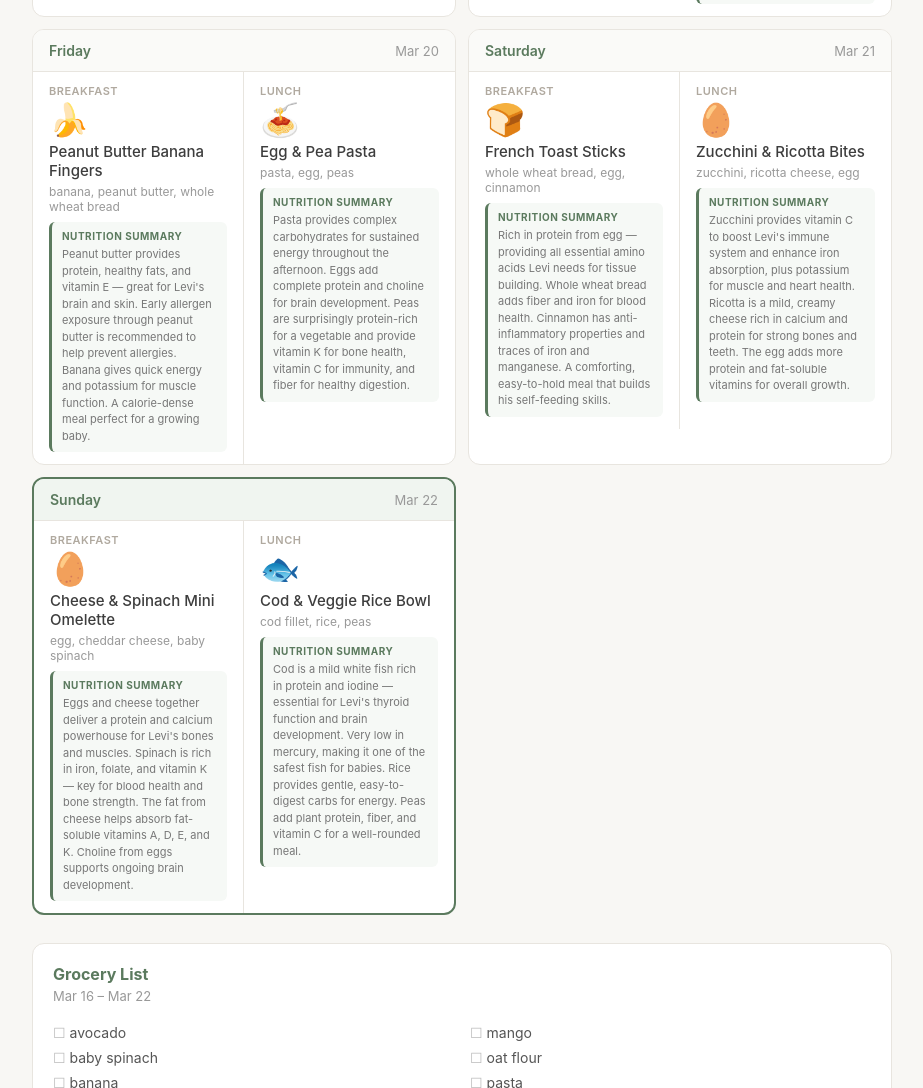
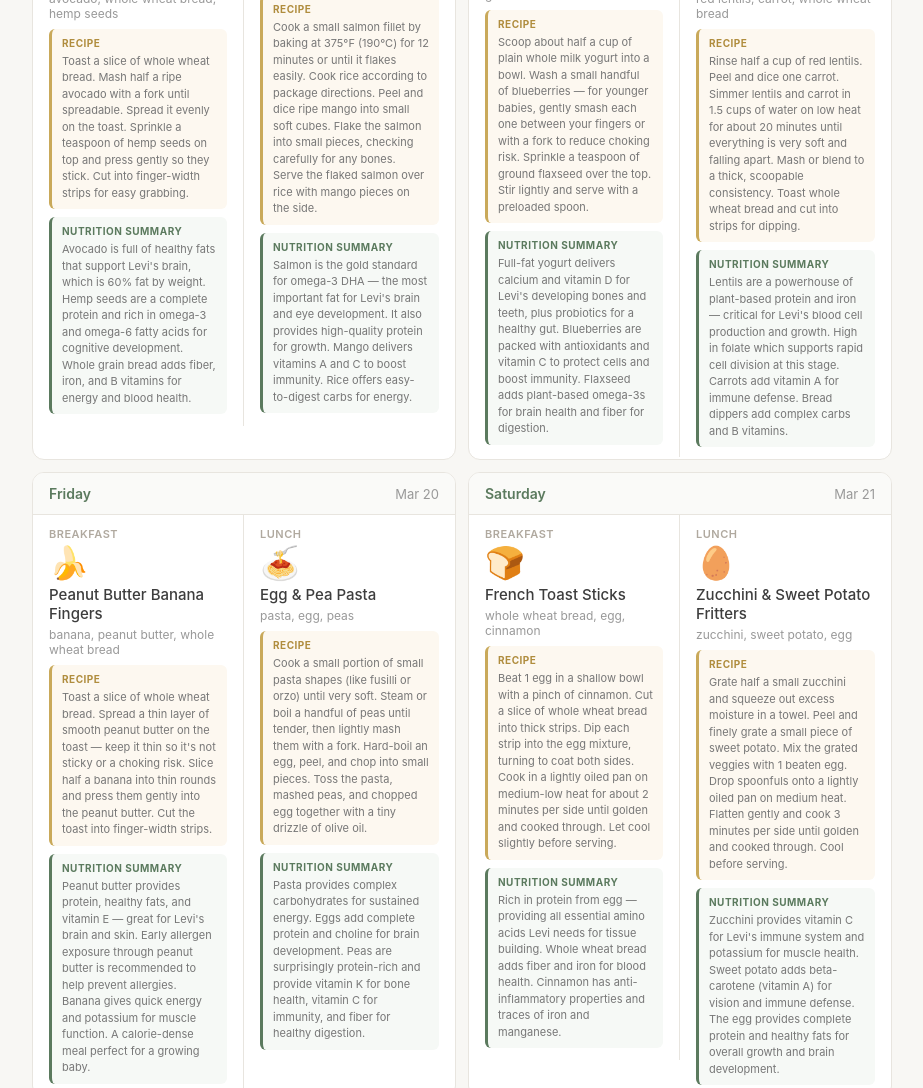
Before and after one commit to kristof-flowtive/levis-meal-planner, a plain HTML site: page index.html in a window 1280 px wide. Shown: the part 1135-2223 px from the top of the page, without its empty margins (178-1101 px from the left). Drawn offline with Linux system fonts and the light colour scheme.

Commit message:
Update meals: max 2 dairy, max 2 fish, add recipes and nutrition

```diff
--- a/index.html
+++ b/index.html
@@ -242,6 +242,30 @@
       margin: 0;
     }
 
+    .meal-recipe {
+      margin-top: 8px;
+      padding: 8px 10px;
+      background: #fdf8f0;
+      border-radius: 6px;
+      border-left: 3px solid #c9a95a;
+    }
+
+    .meal-recipe-title {
+      font-size: 10px;
+      text-transform: uppercase;
+      letter-spacing: 0.5px;
+      color: #b08d3e;
+      font-weight: 700;
+      margin-bottom: 4px;
+    }
+
+    .meal-recipe p {
+      font-size: 11px;
+      color: #777;
+      line-height: 1.5;
+      margin: 0;
+    }
+
     /* Grocery list section */
     .grocery-section {
       margin-top: 28px;
@@ -445,6 +469,8 @@
     <input type="text" id="mealNameInput" placeholder="e.g. Banana pancakes">
     <label for="ingredientsInput">Ingredients (one per line)</label>
     <textarea id="ingredientsInput" placeholder="banana&#10;oat flour&#10;egg"></textarea>
+    <label for="recipeInput">Recipe</label>
+    <textarea id="recipeInput" placeholder="e.g. Mash banana, mix with oat flour and egg, cook on low heat..."></textarea>
     <label for="nutritionInput">Nutrition Summary</label>
     <textarea id="nutritionInput" placeholder="e.g. Good source of iron and healthy fats..."></textarea>
     <label for="notesInput">Notes (optional)</label>
@@ -459,7 +485,7 @@
 
 <script>
 (function() {
-  const STORAGE_KEY = 'leviMealPlanner';
+  const STORAGE_KEY = 'leviMealPlannerV2';
   const DAYS = ['monday','tuesday','wednesday','thursday','friday','saturday','sunday'];
   const DAY_LABELS = ['Monday','Tuesday','Wednesday','Thursday','Friday','Saturday','Sunday'];
 
@@ -632,6 +658,7 @@
                 ? `${breakfast.emoji ? '<div class="meal-emoji">' + breakfast.emoji + '</div>' : ''}
                    <div class="meal-name">${escapeHTML(breakfast.name)}</div>
                    ${breakfast.ingredients.length ? '<div class="meal-ingredients">' + escapeHTML(breakfast.ingredients.join(', ')) + '</div>' : ''}
+                   ${breakfast.recipe ? '<div class="meal-recipe"><div class="meal-recipe-title">Recipe</div><p>' + escapeHTML(breakfast.recipe) + '</p></div>' : ''}
                    ${breakfast.nutrition ? '<div class="meal-nutrition"><div class="meal-nutrition-title">Nutrition Summary</div><p>' + escapeHTML(breakfast.nutrition) + '</p></div>' : ''}`
                 : '<div class="meal-empty">+ Add meal</div>'
               }
@@ -642,6 +669,7 @@
                 ? `${lunch.emoji ? '<div class="meal-emoji">' + lunch.emoji + '</div>' : ''}
                    <div class="meal-name">${escapeHTML(lunch.name)}</div>
                    ${lunch.ingredients.length ? '<div class="meal-ingredients">' + escapeHTML(lunch.ingredients.join(', ')) + '</div>' : ''}
+                   ${lunch.recipe ? '<div class="meal-recipe"><div class="meal-recipe-title">Recipe</div><p>' + escapeHTML(lunch.recipe) + '</p></div>' : ''}
                    ${lunch.nutrition ? '<div class="meal-nutrition"><div class="meal-nutrition-title">Nutrition Summary</div><p>' + escapeHTML(lunch.nutrition) + '</p></div>' : ''}`
                 : '<div class="meal-empty">+ Add meal</div>'
               }
@@ -685,6 +713,7 @@
     document.getElementById('modalTitle').textContent = `${dayLabel} – ${typeLabel}`;
     document.getElementById('mealNameInput').value = meal ? meal.name : '';
     document.getElementById('ingredientsInput').value = meal ? meal.ingredients.join('\n') : '';
+    document.getElementById('recipeInput').value = meal && meal.recipe ? meal.recipe : '';
     document.getElementById('nutritionInput').value = meal && meal.nutrition ? meal.nutrition : '';
     document.getElementById('notesInput').value = meal && meal.notes ? meal.notes : '';
     document.getElementById('modalOverlay').classList.add('open');
@@ -700,6 +729,7 @@
   function saveModal() {
     const name = document.getElementById('mealNameInput').value.trim();
     const ingredientsRaw = document.getElementById('ingredientsInput').value;
+    const recipe = document.getElementById('recipeInput').value.trim();
     const nutrition = document.getElementById('nutritionInput').value.trim();
     const notes = document.getElementById('notesInput').value.trim();
 
@@ -714,6 +744,7 @@
       saveMeal(currentWeekStart, editingDay, editingMealType, {
         name,
         ingredients,
+        recipe: recipe || undefined,
         nutrition: nutrition || undefined,
         notes: notes || undefined
       });
@@ -780,12 +811,14 @@
           name: 'Banana Oat Pancakes',
           emoji: '\uD83E\uDD5E',
           ingredients: ['banana', 'oat flour', 'egg'],
+          recipe: 'Mash one ripe banana in a bowl. Mix in 3 tablespoons of oat flour and 1 beaten egg until smooth. Heat a pan on low with a tiny bit of coconut oil. Drop small spoonfuls of batter and cook 2 minutes per side until golden. Let cool and cut into finger-sized strips for Levi to grab.',
           nutrition: 'Banana provides quick-release carbs and potassium for Levi\'s muscles and heart. Oat flour adds complex carbs and fiber for steady energy and healthy digestion. The egg delivers complete protein with all essential amino acids for muscle growth, plus choline for brain development.'
         },
         lunch: {
           name: 'Sweet Potato & Avocado Mash',
           emoji: '\uD83C\uDF60',
           ingredients: ['sweet potato', 'avocado', 'black beans'],
+          recipe: 'Peel and cube one small sweet potato. Steam or boil until very soft, about 12 minutes. Drain and mash. Mash half a ripe avocado separately. Rinse and gently mash a small handful of canned black beans. Combine everything in a bowl and mix until it reaches a chunky, scoopable texture.',
           nutrition: 'Sweet potato is loaded with beta-carotene (vitamin A) for Levi\'s vision and immune system. Avocado provides healthy monounsaturated fats essential for brain development. Black beans add plant-based protein and iron for healthy blood cell production, plus fiber for digestion.'
         }
       },
@@ -793,14 +826,16 @@
         breakfast: {
           name: 'Scrambled Egg with Toast Fingers',
           emoji: '\uD83C\uDF73',
-          ingredients: ['egg', 'whole wheat bread', 'butter'],
-          nutrition: 'Eggs are packed with choline — critical for Levi\'s brain development and memory formation. They also provide vitamin D and selenium for immune health. Whole wheat toast adds complex carbs and B vitamins for sustained energy. Butter provides fat calories he needs for rapid growth.'
+          ingredients: ['egg', 'whole wheat bread', 'coconut oil'],
+          recipe: 'Beat 1 egg in a bowl. Heat a small pan with a little coconut oil on low heat. Pour in the egg and gently stir with a spatula, folding slowly until soft curds form — keep it slightly underdone so it stays soft. Toast a slice of whole wheat bread, then cut into finger-width strips. Serve the egg alongside the toast fingers.',
+          nutrition: 'Eggs are packed with choline — critical for Levi\'s brain development and memory formation. They also provide vitamin D and selenium for immune health. Whole wheat toast adds complex carbs and B vitamins for sustained energy. Coconut oil provides healthy fat calories he needs for rapid growth.'
         },
         lunch: {
-          name: 'Broccoli & Cheese Bites',
+          name: 'Broccoli & Egg Bites',
           emoji: '\uD83E\uDD66',
-          ingredients: ['broccoli', 'cheddar cheese', 'egg'],
-          nutrition: 'Broccoli is rich in vitamin C (boosts iron absorption), vitamin K for bone health, and calcium for strong teeth and bones. Cheddar cheese adds protein, calcium, and fat-soluble vitamins A and D. The egg binds everything together while adding more protein and choline for Levi\'s growing brain.'
+          ingredients: ['broccoli', 'egg', 'oat flour'],
+          recipe: 'Steam 1 cup of broccoli florets until very tender, about 8 minutes. Chop finely. Mix with 1 beaten egg and 2 tablespoons of oat flour. Spoon into a greased mini muffin tin. Bake at 350\u00B0F (175\u00B0C) for 12-15 minutes until set and lightly golden. Let cool before serving — they\'re perfect for little hands.',
+          nutrition: 'Broccoli is rich in vitamin C which boosts iron absorption, vitamin K for bone health, and calcium for strong teeth. Oat flour adds complex carbs and fiber. The egg provides complete protein and choline for Levi\'s growing brain.'
         }
       },
       wednesday: {
@@ -808,13 +843,15 @@
           name: 'Avocado Toast with Hemp Seeds',
           emoji: '\uD83E\uDD51',
           ingredients: ['avocado', 'whole wheat bread', 'hemp seeds'],
+          recipe: 'Toast a slice of whole wheat bread. Mash half a ripe avocado with a fork until spreadable. Spread it evenly on the toast. Sprinkle a teaspoon of hemp seeds on top and press gently so they stick. Cut into finger-width strips for easy grabbing.',
           nutrition: 'Avocado is full of healthy fats that support Levi\'s brain, which is 60% fat by weight. Hemp seeds are a complete protein and rich in omega-3 and omega-6 fatty acids for cognitive development. Whole grain bread adds fiber, iron, and B vitamins for energy and blood health.'
         },
         lunch: {
           name: 'Salmon & Mango Bites',
           emoji: '\uD83E\uDD69',
           ingredients: ['salmon fillet', 'mango', 'rice'],
-          nutrition: 'Salmon is the gold standard for omega-3 DHA — the most important fat for Levi\'s brain and eye development. It also provides high-quality protein for growth. Mango delivers vitamins A and C to boost immunity and protect cells. Rice offers easy-to-digest carbs for energy.'
+          recipe: 'Cook a small salmon fillet by baking at 375\u00B0F (190\u00B0C) for 12 minutes or until it flakes easily. Cook rice according to package directions. Peel and dice ripe mango into small soft cubes. Flake the salmon into small pieces, checking carefully for any bones. Serve the flaked salmon over rice with mango pieces on the side.',
+          nutrition: 'Salmon is the gold standard for omega-3 DHA — the most important fat for Levi\'s brain and eye development. It also provides high-quality protein for growth. Mango delivers vitamins A and C to boost immunity. Rice offers easy-to-digest carbs for energy.'
         }
       },
       thursday: {
@@ -822,13 +859,15 @@
           name: 'Blueberry Yogurt Bowl',
           emoji: '\uD83E\uDED0',
           ingredients: ['whole milk yogurt', 'blueberries', 'ground flaxseed'],
+          recipe: 'Scoop about half a cup of plain whole milk yogurt into a bowl. Wash a small handful of blueberries — for younger babies, gently smash each one between your fingers or with a fork to reduce choking risk. Sprinkle a teaspoon of ground flaxseed over the top. Stir lightly and serve with a preloaded spoon.',
           nutrition: 'Full-fat yogurt delivers calcium and vitamin D for Levi\'s developing bones and teeth, plus probiotics for a healthy gut. Blueberries are packed with antioxidants and vitamin C to protect cells and boost immunity. Flaxseed adds plant-based omega-3s for brain health and fiber for digestion.'
         },
         lunch: {
           name: 'Lentil & Carrot Soup Dippers',
           emoji: '\uD83C\uDF5C',
           ingredients: ['red lentils', 'carrot', 'whole wheat bread'],
-          nutrition: 'Lentils are a powerhouse of plant-based protein and iron — critical for Levi\'s blood cell production and growth. High in folate which supports rapid cell division at this stage. Carrots add vitamin A for immune defense and healthy skin. Bread dippers add complex carbs and B vitamins.'
+          recipe: 'Rinse half a cup of red lentils. Peel and dice one carrot. Simmer lentils and carrot in 1.5 cups of water on low heat for about 20 minutes until everything is very soft and falling apart. Mash or blend to a thick, scoopable consistency. Toast whole wheat bread and cut into strips for dipping.',
+          nutrition: 'Lentils are a powerhouse of plant-based protein and iron — critical for Levi\'s blood cell production and growth. High in folate which supports rapid cell division at this stage. Carrots add vitamin A for immune defense. Bread dippers add complex carbs and B vitamins.'
         }
       },
       friday: {
@@ -836,13 +875,15 @@
           name: 'Peanut Butter Banana Fingers',
           emoji: '\uD83C\uDF4C',
           ingredients: ['banana', 'peanut butter', 'whole wheat bread'],
+          recipe: 'Toast a slice of whole wheat bread. Spread a thin layer of smooth peanut butter on the toast — keep it thin so it\'s not sticky or a choking risk. Slice half a banana into thin rounds and press them gently into the peanut butter. Cut the toast into finger-width strips.',
           nutrition: 'Peanut butter provides protein, healthy fats, and vitamin E — great for Levi\'s brain and skin. Early allergen exposure through peanut butter is recommended to help prevent allergies. Banana gives quick energy and potassium for muscle function. A calorie-dense meal perfect for a growing baby.'
         },
         lunch: {
           name: 'Egg & Pea Pasta',
           emoji: '\uD83C\uDF5D',
           ingredients: ['pasta', 'egg', 'peas'],
-          nutrition: 'Pasta provides complex carbohydrates for sustained energy throughout the afternoon. Eggs add complete protein and choline for brain development. Peas are surprisingly protein-rich for a vegetable and provide vitamin K for bone health, vitamin C for immunity, and fiber for healthy digestion.'
+          recipe: 'Cook a small portion of small pasta shapes (like fusilli or orzo) until very soft. Steam or boil a handful of peas until tender, then lightly mash them with a fork. Hard-boil an egg, peel, and chop into small pieces. Toss the pasta, mashed peas, and chopped egg together with a tiny drizzle of olive oil.',
+          nutrition: 'Pasta provides complex carbohydrates for sustained energy. Eggs add complete protein and choline for brain development. Peas are surprisingly protein-rich and provide vitamin K for bone health, vitamin C for immunity, and fiber for healthy digestion.'
         }
       },
       saturday: {
@@ -850,13 +891,15 @@
           name: 'French Toast Sticks',
           emoji: '\uD83C\uDF5E',
           ingredients: ['whole wheat bread', 'egg', 'cinnamon'],
-          nutrition: 'Rich in protein from egg — providing all essential amino acids Levi needs for tissue building. Whole wheat bread adds fiber and iron for blood health. Cinnamon has anti-inflammatory properties and traces of iron and manganese. A comforting, easy-to-hold meal that builds his self-feeding skills.'
+          recipe: 'Beat 1 egg in a shallow bowl with a pinch of cinnamon. Cut a slice of whole wheat bread into thick strips. Dip each strip into the egg mixture, turning to coat both sides. Cook in a lightly oiled pan on medium-low heat for about 2 minutes per side until golden and cooked through. Let cool slightly before serving.',
+          nutrition: 'Rich in protein from egg — providing all essential amino acids Levi needs for tissue building. Whole wheat bread adds fiber and iron for blood health. Cinnamon has anti-inflammatory properties and traces of iron and manganese.'
         },
         lunch: {
-          name: 'Zucchini & Ricotta Bites',
+          name: 'Zucchini & Sweet Potato Fritters',
           emoji: '\uD83E\uDD5A',
-          ingredients: ['zucchini', 'ricotta cheese', 'egg'],
-          nutrition: 'Zucchini provides vitamin C to boost Levi\'s immune system and enhance iron absorption, plus potassium for muscle and heart health. Ricotta is a mild, creamy cheese rich in calcium and protein for strong bones and teeth. The egg adds more protein and fat-soluble vitamins for overall growth.'
+          ingredients: ['zucchini', 'sweet potato', 'egg'],
+          recipe: 'Grate half a small zucchini and squeeze out excess moisture in a towel. Peel and finely grate a small piece of sweet potato. Mix the grated veggies with 1 beaten egg. Drop spoonfuls onto a lightly oiled pan on medium heat. Flatten gently and cook 3 minutes per side until golden and cooked through. Cool before serving.',
+          nutrition: 'Zucchini provides vitamin C for Levi\'s immune system and potassium for muscle health. Sweet potato adds beta-carotene (vitamin A) for vision and immune defense. The egg provides complete protein and healthy fats for overall growth and brain development.'
         }
       },
       sunday: {
@@ -864,13 +907,15 @@
           name: 'Cheese & Spinach Mini Omelette',
           emoji: '\uD83E\uDD5A',
           ingredients: ['egg', 'cheddar cheese', 'baby spinach'],
-          nutrition: 'Eggs and cheese together deliver a protein and calcium powerhouse for Levi\'s bones and muscles. Spinach is rich in iron, folate, and vitamin K — key for blood health and bone strength. The fat from cheese helps absorb fat-soluble vitamins A, D, E, and K. Choline from eggs supports ongoing brain development.'
+          recipe: 'Finely chop a small handful of baby spinach. Beat 1 egg and stir in the spinach and a tablespoon of grated cheddar cheese. Pour into a small oiled pan on low heat. Let it set for about 3 minutes, then fold in half. Cook another minute until the cheese melts and egg is fully cooked. Cut into strips.',
+          nutrition: 'Eggs and cheese together deliver a protein and calcium powerhouse for Levi\'s bones and muscles. Spinach is rich in iron, folate, and vitamin K — key for blood health and bone strength. The fat from cheese helps absorb fat-soluble vitamins A, D, E, and K.'
         },
         lunch: {
           name: 'Cod & Veggie Rice Bowl',
           emoji: '\uD83D\uDC1F',
           ingredients: ['cod fillet', 'rice', 'peas'],
-          nutrition: 'Cod is a mild white fish rich in protein and iodine — essential for Levi\'s thyroid function and brain development. Very low in mercury, making it one of the safest fish for babies. Rice provides gentle, easy-to-digest carbs for energy. Peas add plant protein, fiber, and vitamin C for a well-rounded meal.'
+          recipe: 'Cook a small portion of rice until soft. Bake a small cod fillet at 375\u00B0F (190\u00B0C) for 10-12 minutes until it flakes easily with a fork. Steam peas until tender. Flake the cod into small pieces, checking carefully for any bones. Serve the flaked fish over rice with peas mixed in.',
+          nutrition: 'Cod is a mild white fish rich in protein and iodine — essential for Levi\'s thyroid function and brain development. Very low in mercury, making it one of the safest fish for babies. Rice provides gentle carbs for energy. Peas add plant protein, fiber, and vitamin C.'
         }
       }
     };
```
